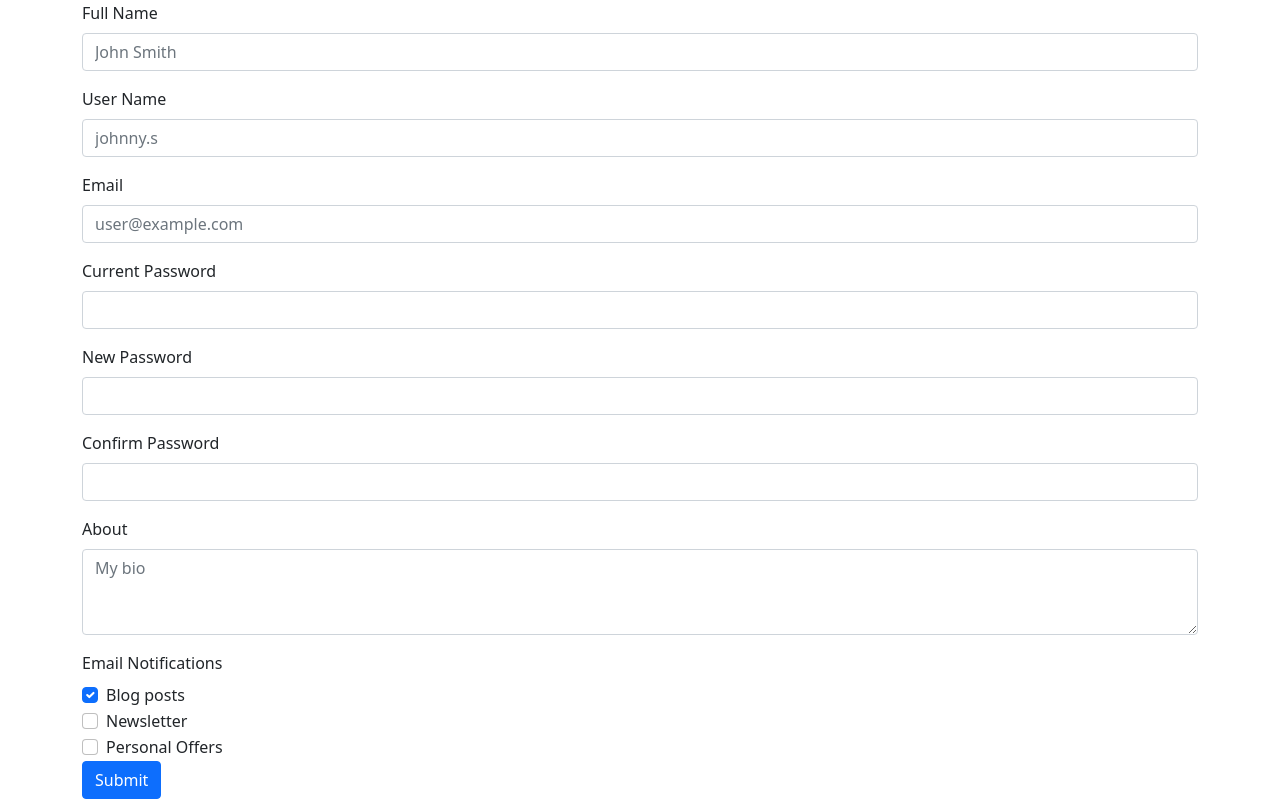
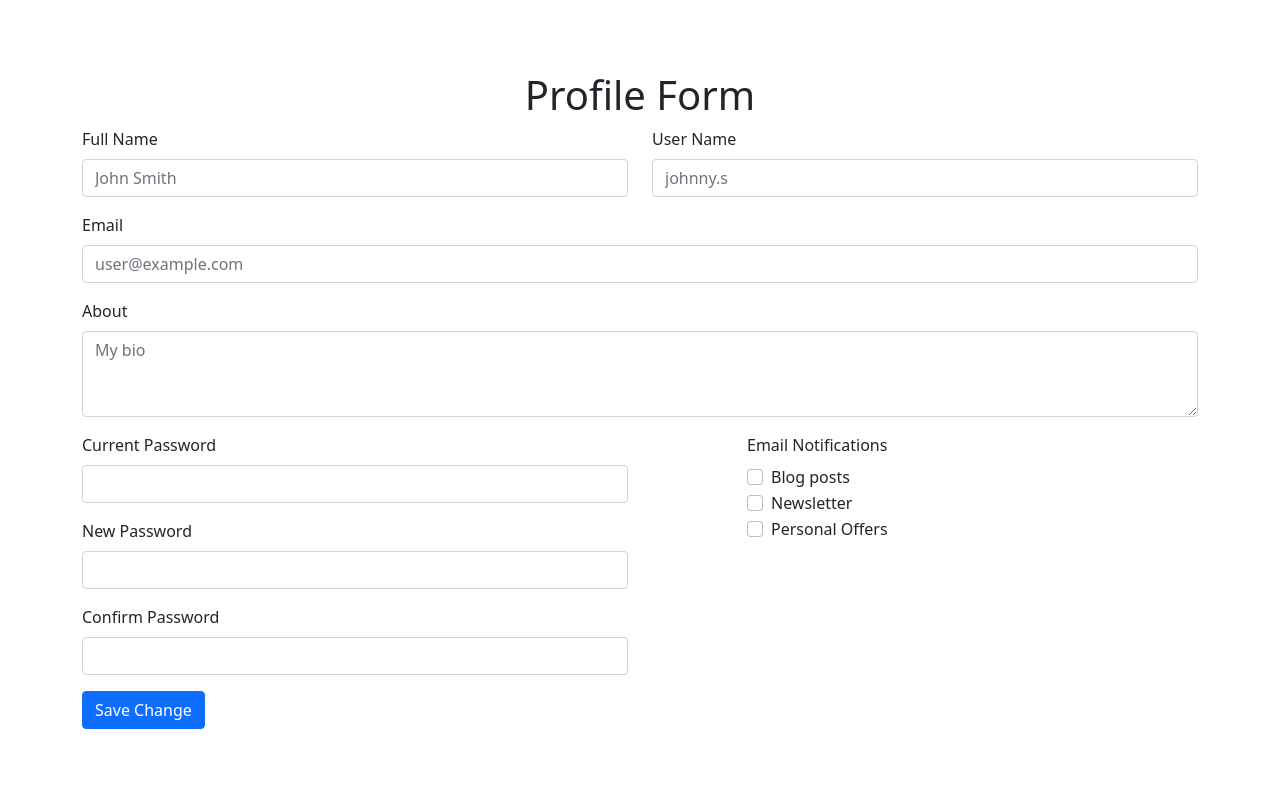
Before and after one commit to viet34tqc/nt-todo-list, a React (Create React App) app: page /profile in a window 1280 px wide. Built offline with nearby package versions, Linux system fonts and the light colour scheme; the HTML template or start-up script is replaced by a standard one.

Commit message:
Fix profile form layout

```diff
--- a/src/features/profile/ProfileForm.tsx
+++ b/src/features/profile/ProfileForm.tsx
@@ -1,7 +1,7 @@
 import { yupResolver } from '@hookform/resolvers/yup';
 import 'bootstrap/dist/css/bootstrap.min.css';
-import React from 'react';
-import { Button, Container } from 'react-bootstrap';
+import { useState } from 'react';
+import { Button, Col, Container, Row } from 'react-bootstrap';
 import { SubmitHandler, useForm } from 'react-hook-form';
 import CheckboxGroupField from 'src/components/FormFields/CheckboxGroupField';
 import InputField from 'src/components/FormFields/InputField';
@@ -16,7 +16,7 @@ interface ProfileFormInputs {
 	password: string;
 	newPassword: string;
 	newPassword2: string;
-	emailNoti: String[];
+	emailNoti: string[];
 }
 
 const defaultValues = {
@@ -27,49 +27,77 @@ const defaultValues = {
 	password: '',
 	newPassword: '',
 	newPassword2: '',
-	emailNoti: ['blog'],
+	emailNoti: [],
 };
 
+function transformProfileValue(key: string, value: string | string[]) {
+	if (key !== 'emailNoti') {
+		return value;
+	}
+	return Array.isArray(value) && value.join(', ');
+}
+
 const ProfileForm = () => {
+	const [data, setData] = useState(defaultValues);
 	const schema = yup.object({
-		fullname: yup.string(),
+		fullname: yup.string().required(),
 		username: yup.string(),
-		email: yup.string().email('Please enter valid email'),
+		email: yup.string().email('Please enter valid email').required(),
 		about: yup.string(),
 		password: yup.string(),
 		newPassword: yup.string(),
 		newPassword2: yup.string(),
 		emailNoti: yup.array().min(1, 'Please select at least one'),
 	});
-	const { handleSubmit, control } = useForm({
+	const {
+		handleSubmit,
+		control,
+		formState: { isSubmitting },
+	} = useForm({
 		defaultValues,
 		resolver: yupResolver(schema),
 	});
 	const handleFormSubmit: SubmitHandler<ProfileFormInputs> = (formsValue) => {
 		console.log('formsValue', formsValue);
+		setData({ ...data, ...formsValue });
 	};
 	return (
 		<Container>
+			<h1>Profile Form</h1>
+
 			<form onSubmit={handleSubmit(handleFormSubmit)}>
+				<Row>
+					<Col>
 						<InputField
 							label="Full Name"
 							name="fullname"
 							control={control}
 							placeholder="John Smith"
 						/>
+					</Col>
+					<Col>
 						<InputField
 							label="User Name"
 							name="username"
 							control={control}
 							placeholder="johnny.s"
 						/>
+					</Col>
+				</Row>
 				<InputField
 					label="Email"
 					name="email"
 					control={control}
-					type="email"
 					placeholder="user@example.com"
 				/>
+				<TextAreaField
+					label="About"
+					name="about"
+					control={control}
+					placeholder="My bio"
+				/>
+				<Row>
+					<Col sm={6}>
 						<InputField
 							label="Current Password"
 							name="password"
@@ -88,12 +116,8 @@ const ProfileForm = () => {
 							control={control}
 							type="password"
 						/>
-				<TextAreaField
-					label="About"
-					name="about"
-					control={control}
-					placeholder="My bio"
-				/>
+					</Col>
+					<Col sm={{ span: 5, offset: 1 }}>
 						<CheckboxGroupField
 							name="emailNoti"
 							label="Email Notifications"
@@ -104,9 +128,25 @@ const ProfileForm = () => {
 								{ label: 'Personal Offers', value: 'personal' },
 							]}
 						/>
-				<Button variant="primary" type="submit">
-					Submit
+					</Col>
+					<Col>
+						<Button variant="primary" type="submit" disabled={isSubmitting}>
+							Save Change
 						</Button>
+						{data.fullname && (
+							<>
+								<div style={{ marginTop: '20px' }}>Your submitted data is:</div>
+								<ul>
+									{Object.entries(data).map(([key, value]) => (
+										<li key={key}>
+											{key}: {transformProfileValue(key, value)}
+										</li>
+									))}
+								</ul>
+							</>
+						)}
+					</Col>
+				</Row>
 			</form>
 		</Container>
 	);
```
Lines whose indentation alone changed are shown as unchanged.
